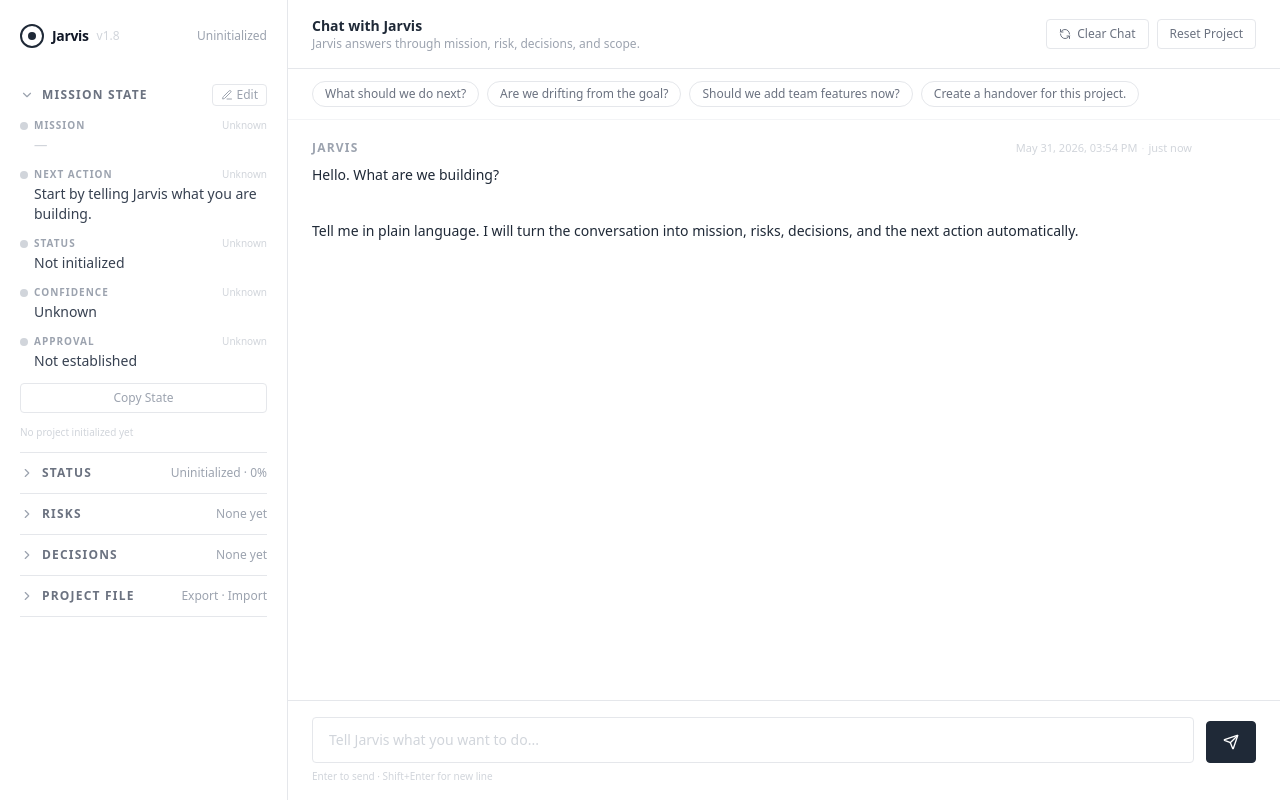
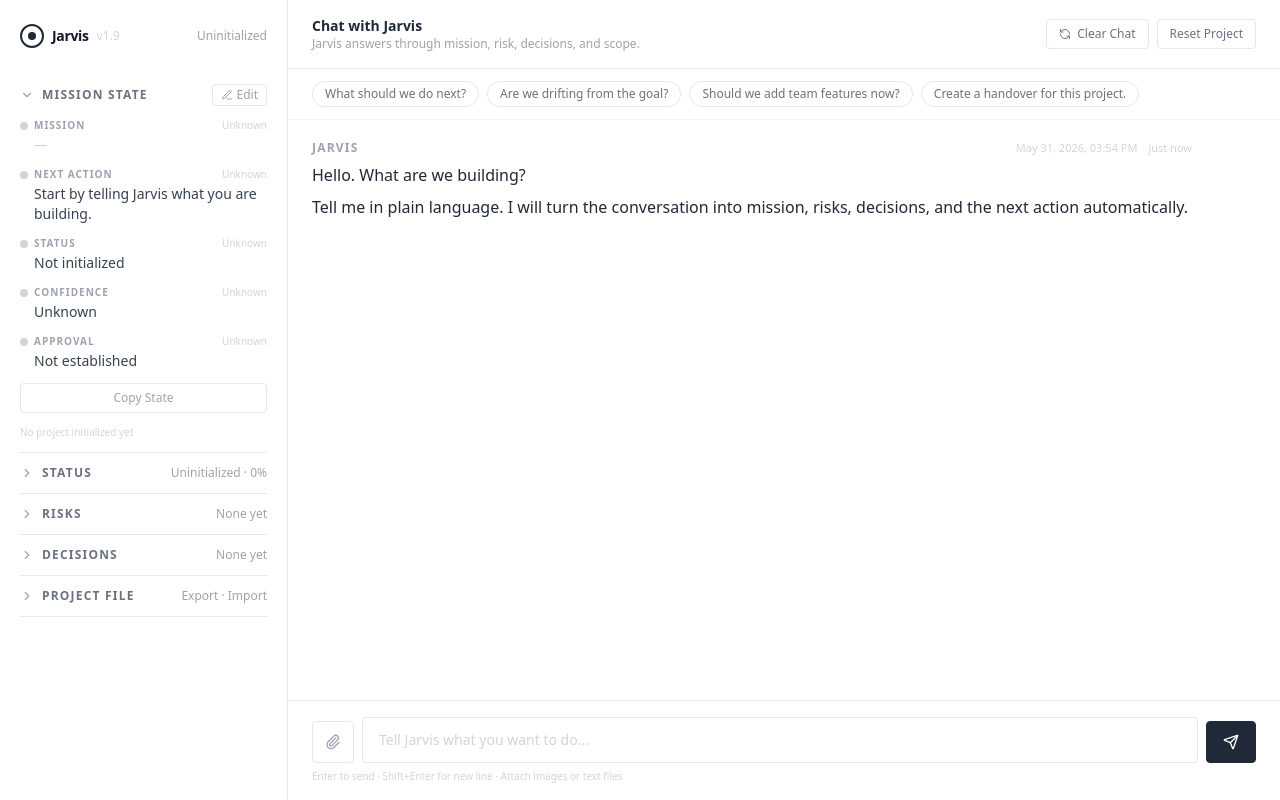
Before and after one commit to danje-dinslage/jarvis, a Next.js app: page / in a window 1280 px wide. Built offline with nearby package versions, Linux system fonts and the light colour scheme.

Commit message:
Add files via upload

```diff
--- a/app/api/chat/route.ts
+++ b/app/api/chat/route.ts
@@ -1,12 +1,136 @@
 import { NextRequest, NextResponse } from "next/server";
 import {
   buildJarvisSystemPrompt,
-  buildOrientationPrompt,
   buildProjectStateUpdatePrompt,
   defaultProjectState,
   normalizeProjectState,
   type ProjectState
 } from "@/lib/jarvis";
+
+export const runtime = "nodejs";
+
+type HistoryMessage = {
+  role: "user" | "assistant";
+  content: string;
+};
+
+// Attachment from client — added v1.9
+type Attachment = {
+  name: string;
+  type: "image" | "text";
+  mediaType: string;
+  data: string;
+};
+
+async function callAnthropic(messages: any[], system: string, maxTokens = 900) {
+  const apiKey = process.env.ANTHROPIC_API_KEY;
+  if (!apiKey) throw new Error("ANTHROPIC_API_KEY is not configured.");
+  const model = process.env.ANTHROPIC_MODEL || "claude-sonnet-4-20250514";
+
+  const response = await fetch("https://api.anthropic.com/v1/messages", {
+    method: "POST",
+    headers: {
+      "content-type": "application/json",
+      "x-api-key": apiKey,
+      "anthropic-version": "2023-06-01"
+    },
+    body: JSON.stringify({ model, max_tokens: maxTokens, system, messages })
+  });
+
+  const data = await response.json();
+  if (!response.ok) throw new Error(data?.error?.message || "Claude request failed.");
+  const text = data?.content?.[0]?.text;
+  if (typeof text !== "string") throw new Error("Claude returned an unexpected response.");
+  return text;
+}
+
+function parseJsonObject(text: string) {
+  const trimmed = text.trim();
+  try { return JSON.parse(trimmed); } catch {
+    const match = trimmed.match(/\{[\s\S]*\}/);
+    if (!match) throw new Error("No JSON object returned.");
+    return JSON.parse(match[0]);
+  }
+}
+
+// buildUserContent — constructs Claude content array for a user message with optional attachments
+function buildUserContent(message: string, attachments: Attachment[]): any[] | string {
+  if (!attachments.length) return message;
+
+  const blocks: any[] = [];
+
+  // Add text block first if there's a message
+  if (message.trim()) {
+    blocks.push({ type: "text", text: message });
+  }
+
+  for (const att of attachments) {
+    if (att.type === "image") {
+      blocks.push({
+        type: "image",
+        source: { type: "base64", media_type: att.mediaType, data: att.data }
+      });
+    } else {
+      // Text files: include as a text block with filename context
+      blocks.push({
+        type: "text",
+        text: `[Attached file: ${att.name}]\n\n${att.data}`
+      });
+    }
+  }
+
+  return blocks;
+}
+
+export async function POST(req: NextRequest) {
+  try {
+    const betaPasswordRequired = process.env.BETA_PASSWORD;
+    const body = await req.json();
+
+    if (betaPasswordRequired && body?.betaPassword !== betaPasswordRequired) {
+      return NextResponse.json({ error: "Invalid beta password." }, { status: 401 });
+    }
+
+    const message = String(body?.message || "").trim();
+    const attachments: Attachment[] = Array.isArray(body?.attachments) ? body.attachments : [];
+
+    if (!message && attachments.length === 0) {
+      return NextResponse.json({ error: "Message or attachment required." }, { status: 400 });
+    }
+
+    const history: HistoryMessage[] = Array.isArray(body?.history) ? body.history.slice(-8) : [];
+    const project: ProjectState = normalizeProjectState(body?.project || {}, defaultProjectState);
+    const now = new Date().toISOString();
+
+    // Build message array — history as plain text, current message with attachments
+    const jarvisMessages = [
+      ...history.map((m) => ({ role: m.role, content: m.content })),
+      { role: "user", content: buildUserContent(message, attachments) }
+    ];
+
+    const reply = await callAnthropic(jarvisMessages, buildJarvisSystemPrompt(project), 1000);
+
+    let updatedProject = project;
+    try {
+      const stateJson = await callAnthropic(
+        [{ role: "user", content: buildProjectStateUpdatePrompt(project, message || "[File attached — see conversation]", reply, now) }],
+        "You are a strict JSON updater. Return only valid JSON.",
+        700
+      );
+      updatedProject = normalizeProjectState(parseJsonObject(stateJson), project);
+    } catch {
+      updatedProject = project;
+    }
+
+    return NextResponse.json({ reply, project: updatedProject });
+  } catch (err) {
+    return NextResponse.json(
+      { error: err instanceof Error ? err.message : "Unknown server error." },
+      { status: 500 }
+    );
+  }
+}
+
 
 export const runtime = "nodejs";
 
@@ -62,65 +186,3 @@ function parseJsonObject(text: string) {
     return JSON.parse(match[0]);
   }
 }
-
-export async function POST(req: NextRequest) {
-  try {
-    const betaPasswordRequired = process.env.BETA_PASSWORD;
-    const body = await req.json();
-
-    if (betaPasswordRequired && body?.betaPassword !== betaPasswordRequired) {
-      return NextResponse.json({ error: "Invalid beta password." }, { status: 401 });
-    }
-
-    const message = String(body?.message || "").trim();
-    if (!message) {
-      return NextResponse.json({ error: "Message required." }, { status: 400 });
-    }
-
-    const history: Message[] = Array.isArray(body?.history) ? body.history.slice(-8) : [];
-    const project: ProjectState = normalizeProjectState(body?.project || {}, defaultProjectState);
-
-    const now = new Date().toISOString();
-
-    const jarvisMessages = [
-      ...history.map((m) => ({
-        role: m.role,
-        content: m.content
-      })),
-      {
-        role: "user",
-        content: message
-      }
-    ];
-
-    const reply = await callAnthropic(jarvisMessages, buildJarvisSystemPrompt(project), 1000);
-
-    let updatedProject = project;
-    try {
-      const stateJson = await callAnthropic(
-        [
-          {
-            role: "user",
-            content: buildProjectStateUpdatePrompt(project, message, reply, now)
-          }
-        ],
-        "You are a strict JSON updater. Return only valid JSON.",
-        700
-      );
-
-      updatedProject = normalizeProjectState(parseJsonObject(stateJson), project);
-    } catch {
-      updatedProject = project;
-    }
-
-    return NextResponse.json({
-      reply,
-      project: updatedProject
-    });
-  } catch (err) {
-    return NextResponse.json(
-      { error: err instanceof Error ? err.message : "Unknown server error." },
-      { status: 500 }
-    );
-  }
-}
--- a/app/page.tsx
+++ b/app/page.tsx
@@ -1,16 +1,26 @@
 "use client";
 
 import { useEffect, useMemo, useRef, useState } from "react";
-import { ChevronDown, ChevronRight, Download, Edit3, RefreshCcw, Save, Send, Upload, X } from "lucide-react";
+import { ChevronDown, ChevronRight, Download, Edit3, Paperclip, RefreshCcw, Save, Send, Upload, X } from "lucide-react";
+import ReactMarkdown from "react-markdown";
 import { defaultProjectState, type ProjectState } from "@/lib/jarvis";
+
+// Attachment — file attached to a user message. Added v1.9.
+type Attachment = {
+  name: string;
+  type: "image" | "text";
+  mediaType: string;       // e.g. "image/png", "text/plain"
+  data: string;            // base64 for images, raw text for text files
+};
 
 type Message = {
   role: "user" | "assistant";
   content: string;
   timestamp?: string;
+  attachments?: Attachment[];
 };
 
-const APP_VERSION = "v1.8";
+const APP_VERSION = "v1.9";
 
 function makeInitialMessage(): Message {
   return {
@@ -217,6 +227,8 @@ export default function Home() {
   const [lastStateUpdate, setLastStateUpdate] = useState("No project initialized yet");
   const [confirmAction, setConfirmAction] = useState<null | "clearChat" | "resetProject">(null);
   const chatScrollRef = useRef<HTMLDivElement>(null);
+  const fileInputRef = useRef<HTMLInputElement>(null);
+  const [pendingAttachments, setPendingAttachments] = useState<Attachment[]>([]);
 
   async function fetchOrientation(loadedProject: ProjectState, loadedBetaPassword: string) {
     if (!loadedProject.mission) return;
@@ -369,18 +381,47 @@ export default function Home() {
     reader.readAsText(file);
   }
 
+  // handleFileAttach — reads selected files into Attachment objects. Added v1.9.
+  // Images → base64. Text/PDF/markdown/JSON → raw text.
+  async function handleFileAttach(files: FileList | null) {
+    if (!files || files.length === 0) return;
+    const results: Attachment[] = [];
+    for (const file of Array.from(files)) {
+      const isImage = file.type.startsWith("image/");
+      const isText = file.type.startsWith("text/") || ["application/json", "application/pdf"].includes(file.type) || file.name.endsWith(".md") || file.name.endsWith(".txt") || file.name.endsWith(".csv");
+      if (!isImage && !isText) continue; // skip unsupported types silently
+      await new Promise<void>((resolve) => {
+        const reader = new FileReader();
+        reader.onload = () => {
+          if (isImage) {
+            const base64 = (reader.result as string).split(",")[1];
+            results.push({ name: file.name, type: "image", mediaType: file.type, data: base64 });
+          } else {
+            results.push({ name: file.name, type: "text", mediaType: file.type, data: reader.result as string });
+          }
+          resolve();
+        };
+        if (isImage) reader.readAsDataURL(file);
+        else reader.readAsText(file);
+      });
+    }
+    setPendingAttachments((prev) => [...prev, ...results]);
+  }
+
   async function send(custom?: string) {
     const finalMessage = (custom ?? message).trim();
-    if (!finalMessage || loading || orientationLoading) return;
+    if ((!finalMessage && pendingAttachments.length === 0) || loading || orientationLoading) return;
     setError(""); setMessage("");
-    const userMsg: Message = { role: "user", content: finalMessage, timestamp: new Date().toISOString() };
+    const attachments = [...pendingAttachments];
+    setPendingAttachments([]);
+    const userMsg: Message = { role: "user", content: finalMessage, timestamp: new Date().toISOString(), attachments: attachments.length ? attachments : undefined };
     setHistory((h) => [...h, userMsg]);
     setLoading(true);
     try {
       const response = await fetch("/api/chat", {
         method: "POST",
         headers: { "content-type": "application/json" },
-        body: JSON.stringify({ message: finalMessage, history: history.filter((m) => m.role === "user" || m.role === "assistant").slice(-8), project, betaPassword })
+        body: JSON.stringify({ message: finalMessage, history: history.filter((m) => m.role === "user" || m.role === "assistant").slice(-8), project, betaPassword, attachments })
       });
       const data = await response.json();
       if (!response.ok) throw new Error(data.error || "Request failed");
@@ -612,7 +653,31 @@ export default function Home() {
                 </span>
                 {m.timestamp && <MessageTimestamp iso={m.timestamp} />}
               </div>
-              <div className="whitespace-pre-wrap text-sm leading-7 text-gray-800">{m.content}</div>
+              {/* Attachment previews */}
+              {m.attachments && m.attachments.length > 0 && (
+                <div className="mb-2 flex flex-wrap gap-2">
+                  {m.attachments.map((a, ai) => (
+                    <div key={ai} className="flex items-center gap-1.5 rounded border border-gray-200 px-2 py-1">
+                      {a.type === "image"
+                        ? <img src={`data:${a.mediaType};base64,${a.data}`} alt={a.name} className="h-16 w-16 rounded object-cover" />
+                        : <span className="text-xs text-gray-500">{a.name}</span>
+                      }
+                    </div>
+                  ))}
+                </div>
+              )}
+              {m.role === "assistant" ? (
+                <div className="prose prose-sm prose-gray max-w-none text-gray-800 leading-7
+                  [&_p]:my-1 [&_ul]:my-1 [&_ol]:my-1 [&_li]:my-0.5
+                  [&_strong]:font-semibold [&_strong]:text-gray-900
+                  [&_h1]:text-base [&_h1]:font-bold [&_h2]:text-sm [&_h2]:font-semibold [&_h3]:text-sm [&_h3]:font-medium
+                  [&_code]:rounded [&_code]:bg-gray-100 [&_code]:px-1 [&_code]:text-xs [&_code]:text-gray-700
+                  [&_pre]:rounded [&_pre]:bg-gray-100 [&_pre]:p-3 [&_pre]:text-xs">
+                  <ReactMarkdown>{m.content}</ReactMarkdown>
+                </div>
+              ) : (
+                <div className="whitespace-pre-wrap text-sm leading-7 text-gray-800">{m.content}</div>
+              )}
             </div>
           ))}
 
@@ -628,7 +693,40 @@ export default function Home() {
 
         {/* Input */}
         <div className="shrink-0 border-t border-gray-200 bg-white px-6 py-4">
-          <div className="flex items-end gap-3">
+          {/* Pending attachments preview */}
+          {pendingAttachments.length > 0 && (
+            <div className="mb-3 flex flex-wrap gap-2">
+              {pendingAttachments.map((a, i) => (
+                <div key={i} className="flex items-center gap-1.5 rounded border border-gray-200 bg-gray-50 px-2 py-1">
+                  {a.type === "image"
+                    ? <img src={`data:${a.mediaType};base64,${a.data}`} alt={a.name} className="h-8 w-8 rounded object-cover" />
+                    : <span className="text-xs text-gray-500">{a.name}</span>
+                  }
+                  <button onClick={() => setPendingAttachments((p) => p.filter((_, pi) => pi !== i))} className="ml-1 text-gray-300 hover:text-gray-500">
+                    <X className="h-3 w-3" />
+                  </button>
+                </div>
+              ))}
+            </div>
+          )}
+          <div className="flex items-end gap-2">
+            {/* Hidden file input */}
+            <input
+              ref={fileInputRef}
+              type="file"
+              multiple
+              accept="image/*,text/*,.pdf,.md,.csv,.json,.txt"
+              className="hidden"
+              onChange={(e) => handleFileAttach(e.target.files)}
+            />
+            {/* Paperclip button */}
+            <button
+              onClick={() => fileInputRef.current?.click()}
+              className="shrink-0 rounded border border-gray-200 p-3 text-gray-400 transition hover:border-gray-300 hover:text-gray-600"
+              title="Attach file"
+            >
+              <Paperclip className="h-4 w-4" />
+            </button>
             <textarea
               value={message}
               onChange={(e) => setMessage(e.target.value)}
@@ -650,7 +748,7 @@ export default function Home() {
               <Send className="h-4 w-4" />
             </button>
           </div>
-          <p className="mt-1.5 text-[10px] text-gray-300">Enter to send · Shift+Enter for new line</p>
+          <p className="mt-1.5 text-[10px] text-gray-300">Enter to send · Shift+Enter for new line · Attach images or text files</p>
         </div>
 
       </div>
--- a/package.json
+++ b/package.json
@@ -9,10 +9,11 @@
     "lint": "next lint"
   },
   "dependencies": {
+    "lucide-react": "^0.468.0",
     "next": "14.2.16",
     "react": "18.3.1",
     "react-dom": "18.3.1",
-    "lucide-react": "^0.468.0"
+    "react-markdown": "^10.1.0"
   },
   "devDependencies": {
     "@types/node": "^20.17.6",
```
Also changed, not shown: 1 other file (tests, documents, lock files or other folders).
